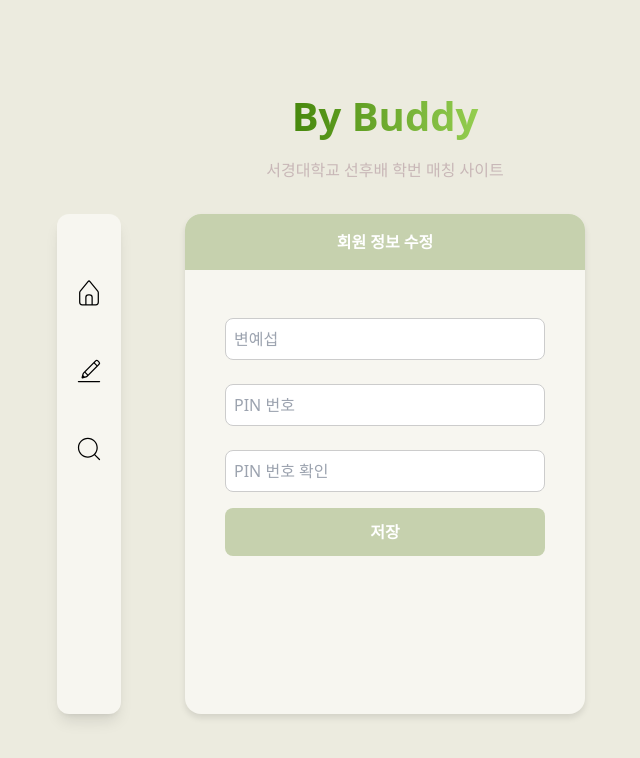
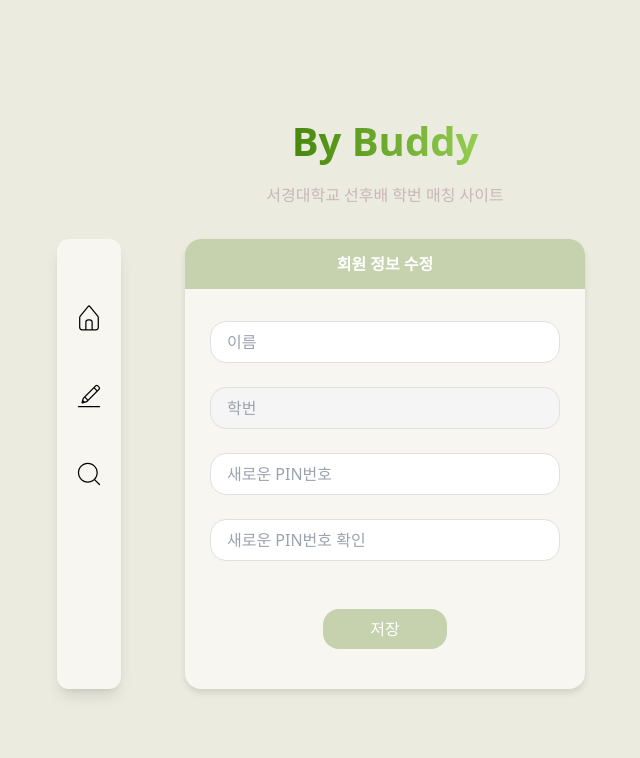
Before and after one commit to ye-seob/WithBuddy, a React (Vite) app in the folder client/: page /edit in a window 1280 px wide. Shown: the top 758 px of the page, without its empty margins (255-895 px from the left). Built offline with nearby package versions, Linux system fonts and the light colour scheme.

Commit message:
회원 정보 수정 기능 구현 완료

```diff
--- a/client/src/components/Input.tsx
+++ b/client/src/components/Input.tsx
@@ -5,6 +5,7 @@ interface InputProps {
   type: string;
   placeholder: string;
   value: string;
+  readOnly?: boolean;
   onChange: (e: React.ChangeEvent<HTMLInputElement>) => void;
 }
 
@@ -12,6 +13,7 @@ const Input: React.FC<InputProps> = ({
   type,
   placeholder,
   value,
+  readOnly = false,
   onChange,
 }) => {
   return (
@@ -19,6 +21,7 @@ const Input: React.FC<InputProps> = ({
       type={type}
       placeholder={placeholder}
       value={value}
+      readOnly={readOnly}
       onChange={onChange}
       className={styles.input}
     />
--- a/client/src/pages/EditPage.tsx
+++ b/client/src/pages/EditPage.tsx
@@ -1,9 +1,43 @@
+import React, { useState } from "react";
+import Button from "../components/Button";
 import Header from "../components/Header";
+import Input from "../components/Input";
 import Sidebar from "../components/Sidebar";
 import styles from "../public/css/EditPage.module.css";
+import { useLoginStore } from "../stores/loginStore";
+import axios from "axios";
 
 const EditPage: React.FC = () => {
-  const test = "변예섭";
+  const { name, setName, studentId } = useLoginStore();
+
+  const [tempName, setTempName] = useState(name);
+  const [newPin, setNewPin] = useState("");
+  const [pinConfirm, setPinConfirm] = useState("");
+
+  const handleSave = async () => {
+    if (newPin.length != 4) {
+      alert("pin 번호는 네자리입니다");
+      return;
+    }
+    if (newPin != pinConfirm) {
+      alert("pin 번호가 일치하지 않습니다");
+      return;
+    }
+    try {
+      const response = await axios.put("http://localhost:3000/api/edit", {
+        newName: tempName,
+        newPin,
+        pinConfirm,
+        studentId,
+      });
+      if (response.status === 200) {
+        setName(tempName);
+      }
+    } catch (error) {
+      console.error("정보 수정 실패:", error);
+    }
+  };
+
   return (
     <div className={styles.editpage_container}>
       <Header />
@@ -13,40 +47,36 @@ const EditPage: React.FC = () => {
           <div className={styles.header_section}>
             <span className={styles.title}>회원 정보 수정</span>
           </div>
-          <form className={styles.form}>
-            <div className={styles.form_group}>
-              <input
-                type="text"
-                id="name"
-                name="name"
-                className={styles.input}
-                placeholder={test}
-              />
-            </div>
-
-            <div className={styles.form_group}>
-              <input
-                type="text"
-                id="pin"
-                name="pin"
-                className={styles.input}
-                placeholder="PIN 번호"
-              />
-            </div>
-            <div className={styles.form_group}>
-              <input
-                type="text"
-                id="pin"
-                name="pin"
-                className={styles.input}
-                placeholder="PIN 번호 확인"
-              />
-            </div>
-
-            <button type="submit" className={styles.submit_button}>
-              저장
-            </button>
-          </form>
+          <div className={styles.form}>
+            <Input
+              type="text"
+              placeholder="이름"
+              value={tempName}
+              onChange={(e) => setTempName(e.target.value)}
+            />
+            <Input
+              type="text"
+              readOnly={true}
+              placeholder="학번"
+              value={studentId}
+              onChange={(e) => {
+                e.target;
+              }}
+            />
+            <Input
+              type="password"
+              placeholder="새로운 PIN번호"
+              value={newPin}
+              onChange={(e) => setNewPin(e.target.value)}
+            />
+            <Input
+              type="password"
+              placeholder="새로운 PIN번호 확인"
+              value={pinConfirm}
+              onChange={(e) => setPinConfirm(e.target.value)}
+            />
+            <Button text="저장" onClick={handleSave} />
+          </div>
         </div>
       </div>
     </div>
--- a/client/src/pages/matchPage.tsx
+++ b/client/src/pages/matchPage.tsx
@@ -62,7 +62,10 @@ const MatchPage: React.FC = () => {
           <div className={styles.header_section}>
             <span className={styles.commonNumber}>{commonNumber}</span>
           </div>
-          <span className={styles.label}>💻 소프트웨어학과</span>
+          <div className={styles.major}>
+            <span className={styles.label}>💻 소프트웨어학과</span>
+          </div>
+
           {/* 프로필 섹션 */}
           <div className={styles.profiles_section}>
             <div className={styles.profile}>
--- a/client/src/public/css/EditPage.module.css
+++ b/client/src/public/css/EditPage.module.css
@@ -1,3 +1,4 @@
+/* EditPage.module.css */
 .editpage_container {
   min-height: 100vh;
   display: flex;
@@ -22,13 +23,13 @@
   border-radius: 16px;
   box-shadow: 0px 4px 6px rgba(0, 0, 0, 0.1);
   width: 400px;
+  height: 450px;
   margin-right: 28px;
-  height: 500px;
 }
 
 .header_section {
   width: 100%;
-  height: 56px;
+  min-height: 50px;
   background-color: #c6d1ae;
   border-top-left-radius: 16px;
   border-top-right-radius: 16px;
@@ -41,46 +42,10 @@
   color: white;
   font-weight: bold;
 }
-
 .form {
+  flex-direction: column;
+  align-items: center;
+  justify-content: center;
   display: flex;
-  flex-direction: column;
-  width: 100%;
-  padding: 40px;
-  gap: 16px;
+  margin-top: 20px;
 }
-
-.form_group {
-  display: flex;
-  flex-direction: column;
-  width: 100%;
-}
-
-.label {
-  color: #6b705c;
-  font-weight: 600;
-}
-
-.input {
-  margin-top: 8px;
-  padding: 8px;
-  border: 1px solid #ccc;
-  border-radius: 8px;
-  width: 100%;
-}
-
-.input_readonly {
-  background-color: #f0f0f0;
-  cursor: not-allowed;
-}
-
-.submit_button {
-  width: 100%;
-  background-color: #c6d1ae;
-  color: white;
-  font-weight: bold;
-  padding: 12px;
-  border-radius: 8px;
-  border: none;
-  cursor: pointer;
-}
--- a/client/src/public/css/Input.module.css
+++ b/client/src/public/css/Input.module.css
@@ -7,3 +7,11 @@
   border-radius: 1rem;
   margin: 0.75rem;
 }
+.input:read-only {
+  background-color: #f5f5f5;
+  cursor: not-allowed;
+}
+
+.input:read-only:hover {
+  border-color: #999;
+}
--- a/client/src/public/css/MatchPage.module.css
+++ b/client/src/public/css/MatchPage.module.css
@@ -1,3 +1,4 @@
+/* MatchPage.module.css */
 .matchpage_container {
   min-height: 100vh;
   display: flex;
@@ -14,6 +15,10 @@
   margin-right: 100px;
 }
 
+.major {
+  margin-top: 20px;
+}
+
 .main_content {
   background-color: #f7f6f0;
   display: flex;
@@ -22,13 +27,13 @@
   border-radius: 16px;
   box-shadow: 0px 4px 6px rgba(0, 0, 0, 0.1);
   width: 400px;
+  height: 450px;
   margin-right: 28px;
-  height: 500px;
 }
 
 .header_section {
   width: 100%;
-  height: 56px;
+  min-height: 50px;
   background-color: #c6d1ae;
   border-top-left-radius: 16px;
   border-top-right-radius: 16px;
@@ -45,7 +50,7 @@
 .profiles_section {
   display: flex;
   width: 100%;
-  height: 400px;
+  height: 330px;
   padding: 40px;
   justify-content: space-between;
 }
```
Also changed, not shown: 2 other files (tests, documents, lock files or other folders).
